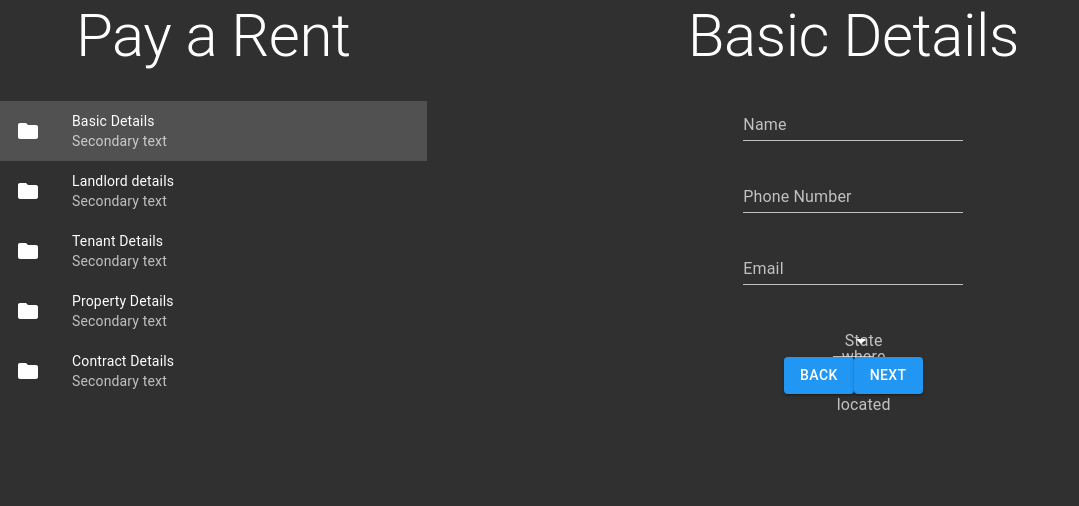
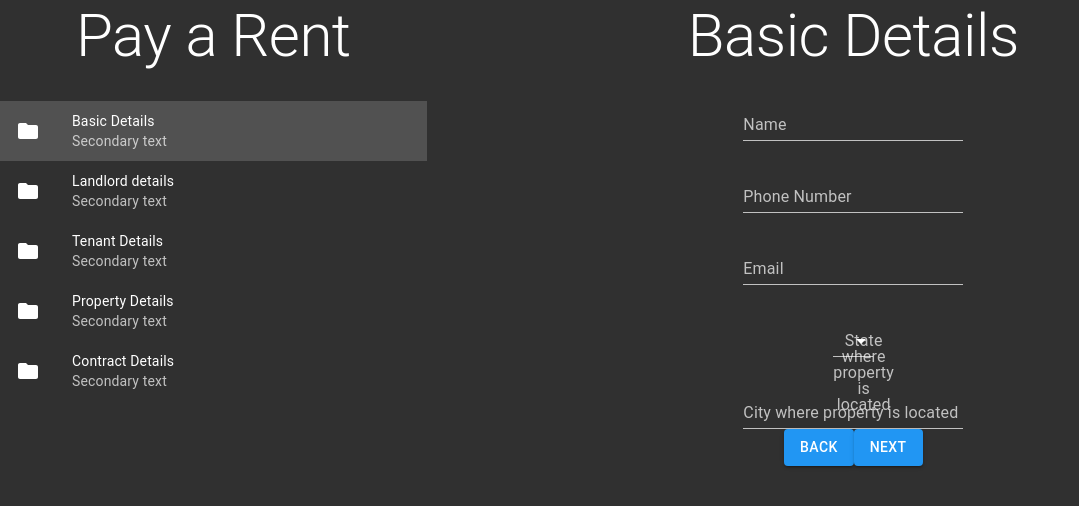
Before and after one commit to shakeelkoper/multi-step-formik-react, a React (Create React App) app: page / in a window 1280 px wide. Shown: the top 506 px of the page, without its empty margins (0-1079 px from the left). Built offline with nearby package versions, Linux system fonts and the light colour scheme.

Commit message:
Adding City Field

```diff
--- a/src/pages/PayRent/PayRentComponent/FormModel/formInitValues.js
+++ b/src/pages/PayRent/PayRentComponent/FormModel/formInitValues.js
@@ -5,6 +5,7 @@ const {
 		phoneNumber,
 		email,
 		state,
+		city,
 		landLordName,
 		landLordNumber,
 		ifsc,
@@ -17,6 +18,7 @@ export default {
 	[phoneNumber.name]: "",
 	[email.name]: "",
 	[state.name]: "",
+	[city.name]: "",
 	[landLordName.name]: "",
 	[landLordNumber.name]: "",
 	[ifsc.name]: "",
--- a/src/pages/PayRent/PayRentComponent/FormModel/formModel.js
+++ b/src/pages/PayRent/PayRentComponent/FormModel/formModel.js
@@ -21,6 +21,11 @@ export default {
 			label: "State where property is located",
 			requiredErrorMsg: "State name is required",
 		},
+		city: {
+			name: "city",
+			label: "City where property is located",
+			requiredErrorMsg: "City name is required",
+		},
 		landLordName: {
 			name: "landLordName",
 			label: "Landlord's Name",
--- a/src/pages/PayRent/PayRentComponent/FormModel/validationSchema.js
+++ b/src/pages/PayRent/PayRentComponent/FormModel/validationSchema.js
@@ -7,6 +7,7 @@ const {
 		phoneNumber,
 		email,
 		state,
+		city,
 		landLordName,
 		landLordNumber,
 		ifsc,
@@ -22,6 +23,7 @@ export default [
 		),
 		[email.name]: Yup.string().required(`${email.requiredErrorMsg}`),
 		[state.name]: Yup.string().required(`${state.requiredErrorMsg}`),
+		[city.name]: Yup.string().required(`${city.requiredErrorMsg}`),
 	}),
 	Yup.object().shape({
 		[landLordName.name]: Yup.string().required(
--- a/src/pages/PayRent/PayRentComponent/Forms/BasicDetails.js
+++ b/src/pages/PayRent/PayRentComponent/Forms/BasicDetails.js
@@ -7,7 +7,7 @@ import {
 } from "../../../../common/components/FormFields";
 const BasicDetails = (props) => {
 	const {
-		formField: { fullName, phoneNumber, email, state },
+		formField: { fullName, phoneNumber, email, state, city },
 	} = props;
 
 	return (
@@ -37,11 +37,15 @@ const BasicDetails = (props) => {
 						label={email.label}
 					/>
 				</Grid>
-				{/* <Grid item xs={12} md={12}>
-					<AutoComplete name={state.name} label={state.label} />
-				</Grid> */}
 				<Grid item xs={12} md={12}>
 					<Select name={state.name} label={state.label} />
+				</Grid>
+				<Grid item xs={12} md={12}>
+					<InputField
+						type="text"
+						name={city.name}
+						label={city.label}
+					/>
 				</Grid>
 			</Grid>
 		</React.Fragment>
```
